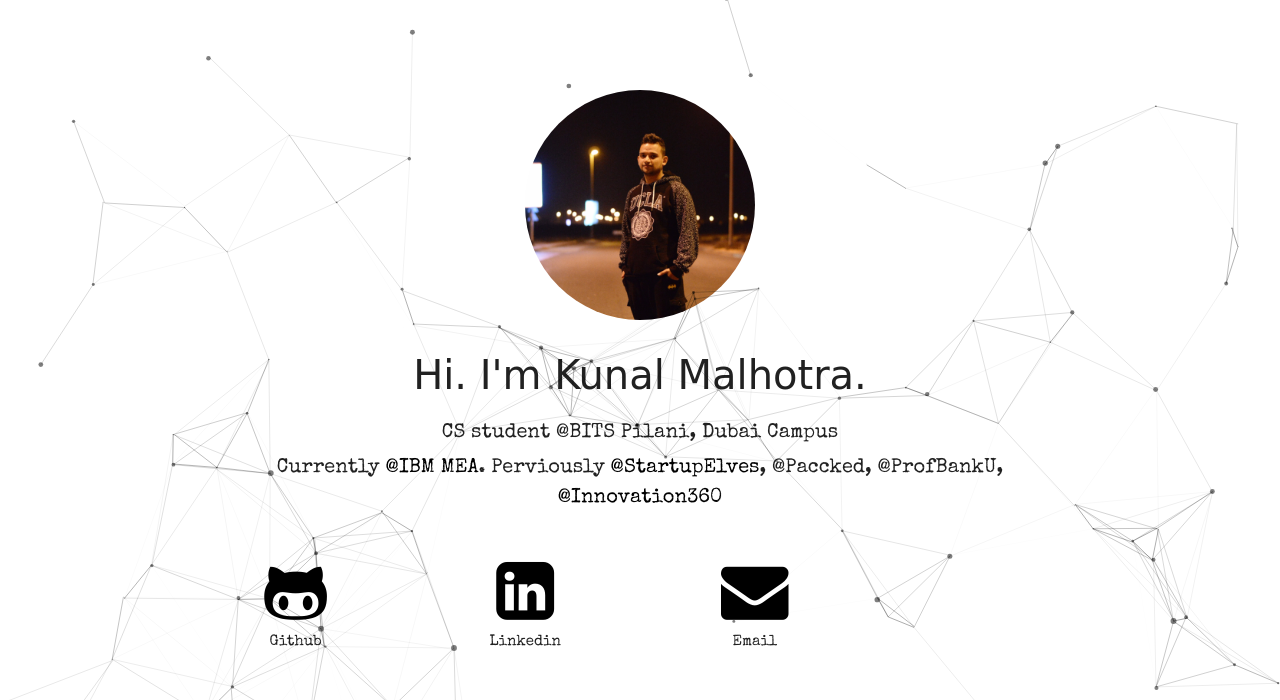
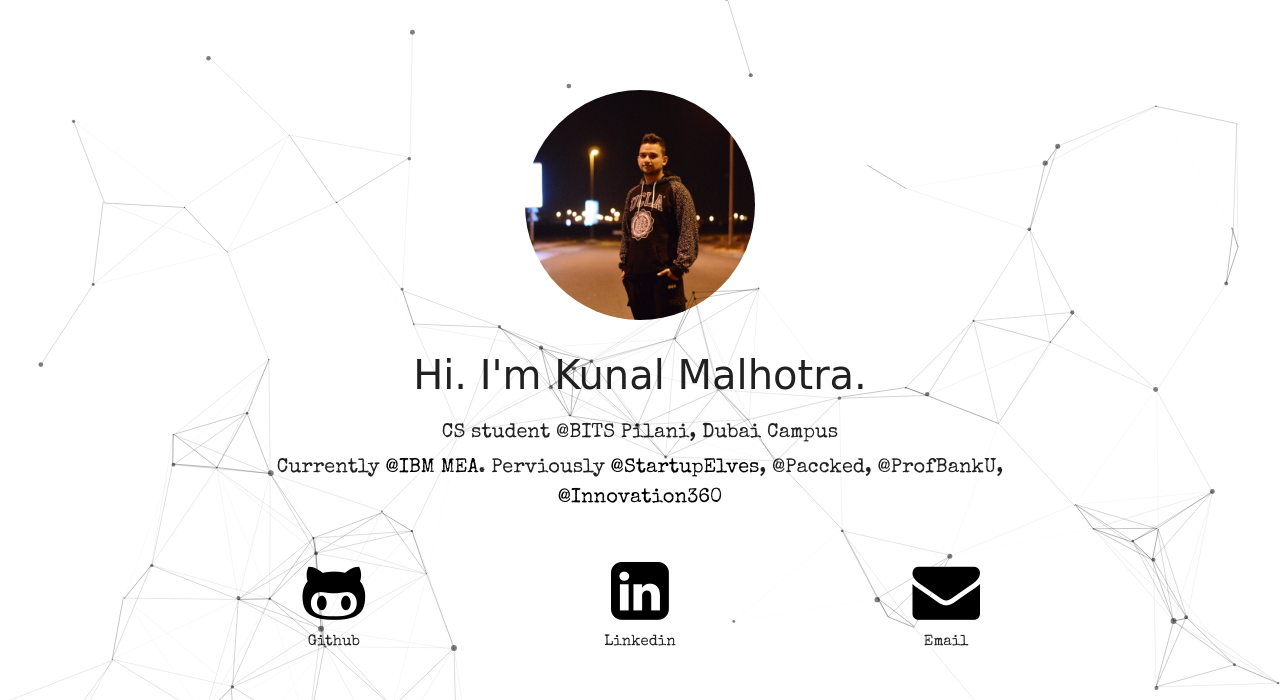
Before and after one commit to sudoalgorithm/sudoalgorithm.github.io, a plain HTML site: page index.html in a window 1280 px wide. Shown: the top 700 px of the page. Drawn offline with nearby package versions, Linux system fonts and the light colour scheme; grey boxes are pictures that could not be loaded; a web font is replaced by a local one.

Commit message:
Changes to the code, changes first row grid properties

```diff
--- a/index.html
+++ b/index.html
@@ -43,15 +43,15 @@
             </div>
 
             <div class="row stack_one">
-                <div class="col s3 stack_images">
+                <div class="col s4 stack_images">
                     <a href="https://github.com/sudoalgorithm"><i class="fa fa-github-alt" aria-hidden="true"></i></a>
                     <p>Github</p>
                 </div>
-                <div class="col s3 stack_images">
+                <div class="col s4 stack_images">
                     <a href="https://www.linkedin.com/in/knrmalhotra/"><i class="fa fa-linkedin-square" aria-hidden="true"></i></a>
                     <p>Linkedin</p>
                 </div>
-                <div class="col s3 stack_images">
+                <div class="col s4 stack_images">
                     <a href="mailto:me@knrmalhotra.com" target="_top"><i class="fa fa-envelope" aria-hidden="true"></i></a>
                     <p>Email</p>
                 </div>
```
